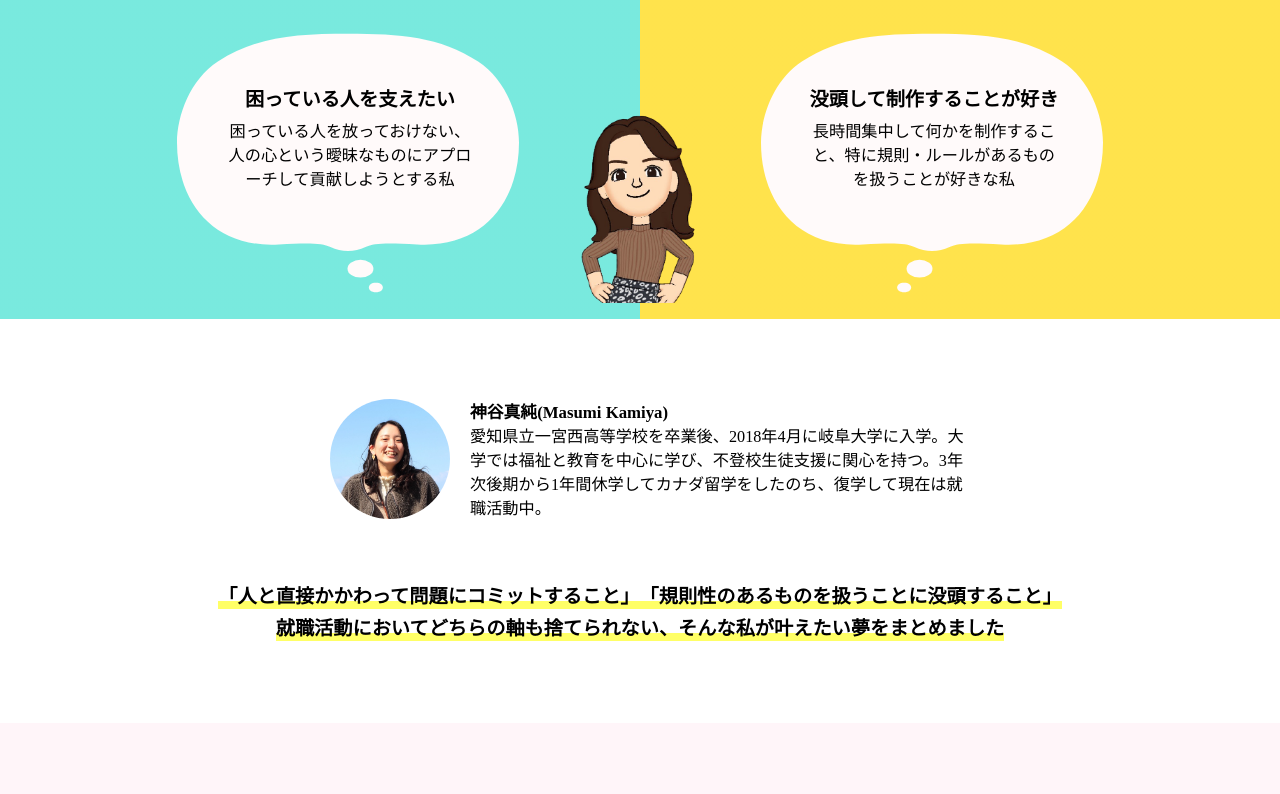
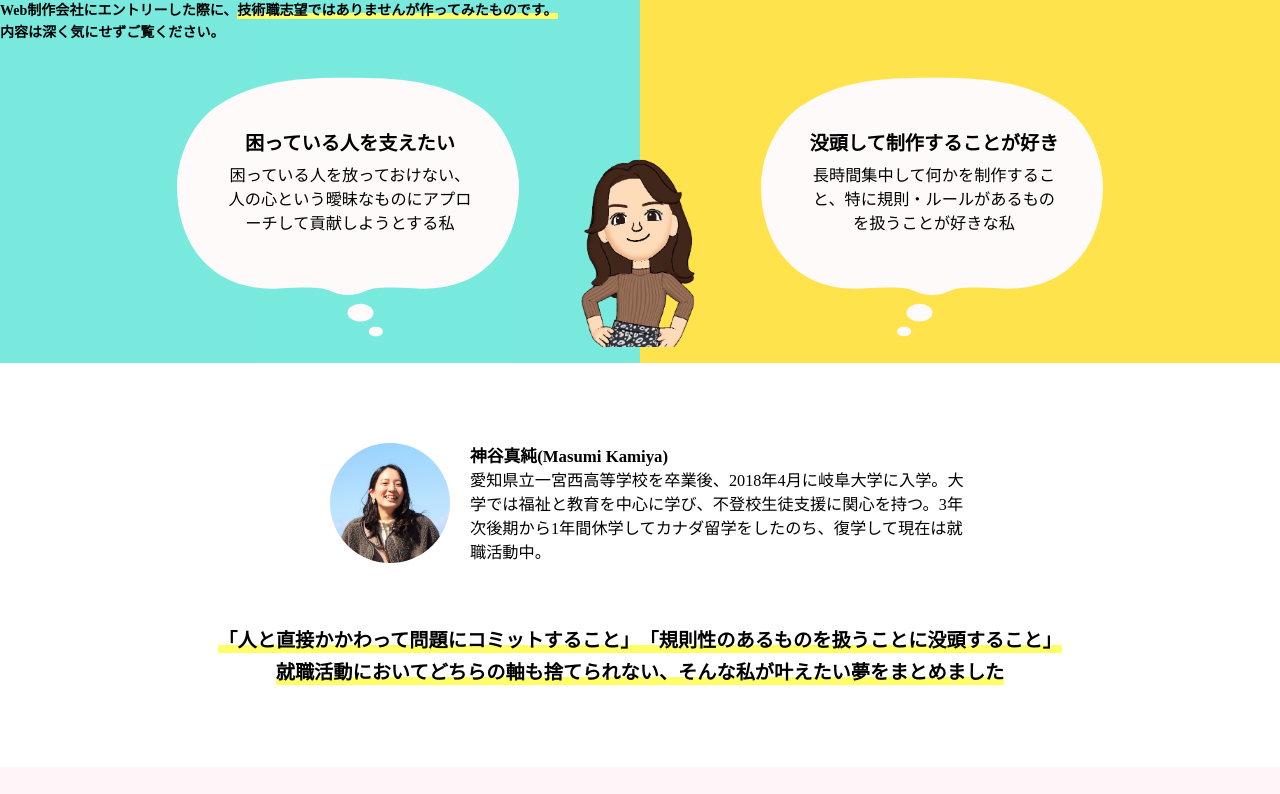
Before and after one commit to Su-Camie/jobhunting, a plain HTML site: page index.html in a window 1280 px wide. Shown: the part 75-869 px from the top of the page. Drawn offline with Linux system fonts and the light colour scheme.

Commit message:
Update index.html

```diff
--- a/index.html
+++ b/index.html
@@ -28,6 +28,10 @@
   </header>
 
   <div class="topA">
+    <div class="notice">
+      <h3>Web制作会社にエントリーした際に、<span class="newline">技術職志望ではありませんが作ってみたものです。</span></h3>
+      <h3>内容は深く気にせずご覧ください。</h3>
+    </div>
     <section>
       <div class="bubbles">
         <img src="bubble.svg" class="bubble-left">
```
